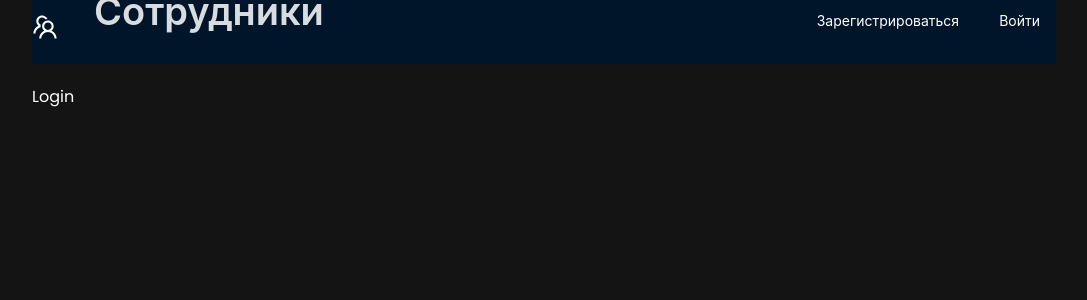
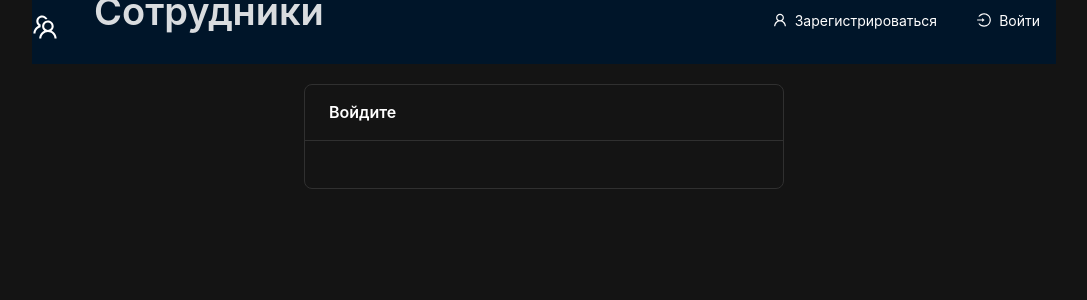
Before and after one commit to CheateRYT/react-employees, a React (Create React App) app in the folder client/: page /login in a window 1280 px wide. Shown: the top 300 px of the page, without its empty margins (96-1183 px from the left). Built offline with nearby package versions, Linux system fonts and the light colour scheme; the HTML template or start-up script is replaced by a standard one.

Commit message:
feat: Add password input and cutom input components

```diff
--- a/client/src/components/Header.tsx
+++ b/client/src/components/Header.tsx
@@ -1,7 +1,7 @@
 import React from "react";
 import style from "./module.css/Header.module.css";
-import { Button, Layout, Space, Typography } from "antd";
-import { TeamOutlined } from "@ant-design/icons";
+import { Layout, Space, Typography } from "antd";
+import { LoginOutlined, TeamOutlined, UserOutlined } from "@ant-design/icons";
 import CustomButton from "./CustomButton";
 import { Link } from "react-router-dom";
 import { Paths } from "../path";
@@ -11,7 +11,6 @@ const Header = () => {
       <Space>
         <TeamOutlined className={style.teamIcon} />
         <Link to={Paths.home}>
-          {" "}
           <CustomButton type="ghost">
             <Typography.Title level={1}>Сотрудники</Typography.Title>
           </CustomButton>
@@ -19,12 +18,16 @@ const Header = () => {
       </Space>
       <Space>
         <Link to={Paths.register}>
-          <CustomButton type="ghost">Зарегистрироваться</CustomButton>
+          <CustomButton type="ghost" icon={<UserOutlined />}>
+            Зарегистрироваться
+          </CustomButton>
         </Link>
 
         <Link to={Paths.login}>
           {" "}
-          <CustomButton type="ghost">Войти</CustomButton>
+          <CustomButton type="ghost" icon={<LoginOutlined />}>
+            Войти
+          </CustomButton>
         </Link>
       </Space>
     </Layout.Header>
--- a/client/src/components/pages/login/Login.tsx
+++ b/client/src/components/pages/login/Login.tsx
@@ -1,10 +1,15 @@
 import React from "react";
 import Layout from "../../Layout";
+import { Card, Form, Row } from "antd";
 
 const Login = () => {
   return (
     <Layout>
-      <div>Login</div>
+      <Row align="middle" justify="center">
+        <Card title="Войдите" style={{ width: "30rem" }}>
+          <Form onFinish={() => null}> </Form>
+        </Card>
+      </Row>
     </Layout>
   );
 };
```
Also changed, not shown: client/src/components/CustomInput.tsx (added, +22 -0 lines), client/src/components/PasswordInput.tsx (added, +49 -0 lines).
